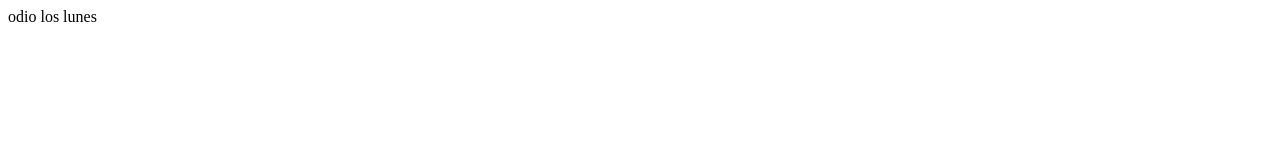
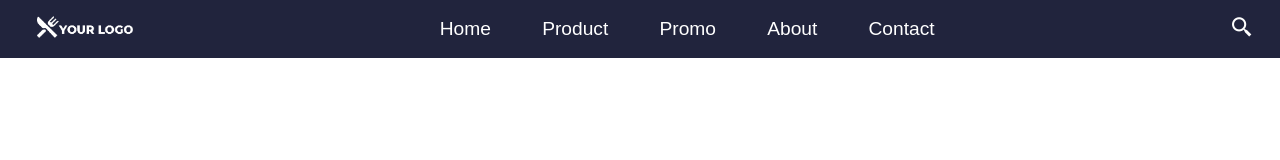
Before and after one commit to luii2606/plan-de-mejora, a plain HTML site: page index.html in a window 1280 px wide. Drawn offline with nearby package versions, Linux system fonts and the light colour scheme.

Commit message:
header mi gente

```diff
--- a/index.html
+++ b/index.html
@@ -4,8 +4,25 @@
   <meta charset="UTF-8">
   <meta name="viewport" content="width=device-width, initial-scale=1.0">
   <title>Plan de mejora</title>
+  <link rel="stylesheet" href="stylos.css">
+  <link href='https://unpkg.com/boxicons@2.1.4/css/boxicons.min.css' rel='stylesheet'>
 </head>
-<body>
-  <div class="content">odio los lunes</div>
+<body class="sushi">
+  <header class="encabezado">
+     <div class="encabezado__izquierda">
+      <img src="recursos/Place-Your-Logo-Here-(Double-Click-to-Edit).png" class="encabezado__logo" alt="">
+    </div>
+    <div class="encabezado__medio">
+      <a href="#" class="encabezado__items">Home</a>
+      <a href="#" class="encabezado__items">Product</a>
+      <a href="#" class="encabezado__items">Promo</a>
+      <a href="#" class="encabezado__items">About</a>
+      <a href="#" class="encabezado__items">Contact</a>
+    </div>
+    <div class="encabezado__derecha">
+      <i class='bx bx-search-alt-2 icono__search'></i>
+    </div>
+  </header>
+
 </body>
 </html>
--- a/stylos.css
+++ b/stylos.css
@@ -3,3 +3,46 @@
   padding: 0;
   box-sizing: border-box;
 }
+
+@import url('https://fonts.googleapis.com/css2?family=Alfa+Slab+One&family=Bebas+Neue&family=Passion+One:wght@400;700;900&family=Poppins:ital,wght@0,100;0,200;0,300;0,400;0,500;0,600;0,700;0,800;0,900;1,100;1,200;1,300;1,400;1,500;1,600;1,700;1,800;1,900&family=Raleway:ital,wght@0,100..900;1,100..900&family=Roboto:ital,wght@0,100;0,300;0,400;0,500;0,700;0,900;1,100;1,300;1,400;1,500;1,700;1,900&family=Saira+Condensed:wght@100;200;300;400;500;600;700;800;900&display=swap');
+
+
+:root{
+  --azul_ocuro: #21243d;
+  --piel:#ffd17e;
+  --gris_oscuro:#111111;
+  --blanco:#fff;
+}
+.sushi{
+   font-family: "Raleway", sans-serif;
+
+}
+.encabezado{
+ background-color: var(--azul_ocuro);
+ width: 100%;
+ display: flex;
+ justify-content: space-between;
+ align-items: center;
+ padding: 0 2vw ;
+}
+
+.encabezado__logo{
+   height: 4.2vw;
+   padding: 0.6vw;
+
+}
+.encabezado__medio{
+  gap:4vw;
+  display: flex;
+}
+.encabezado__items{
+  text-decoration: none;
+  color: var(--blanco);
+  /* font-weight: 0.2vw; */
+  font-size: 1.2rem;
+}
+.icono__search{
+  color: var(--blanco);
+  font-size: 1.9vw;
+
+}
```
Also changed, not shown: recursos/Place-Your-Image-Here-(Double-Click-to-Edit)3.png (added), recursos/Place-Your-Image-Here-(Double-Click-to-Edit)4.png (added), recursos/Place-Your-Image-Here-(Double-Click-to-Edit)8.png (added), recursos/Place-Your-Image-Here-(Double-Click-to-Edit)9.png (added), recursos/Place-Your-Logo-Here-(Double-Click-to-Edit).png (added).
